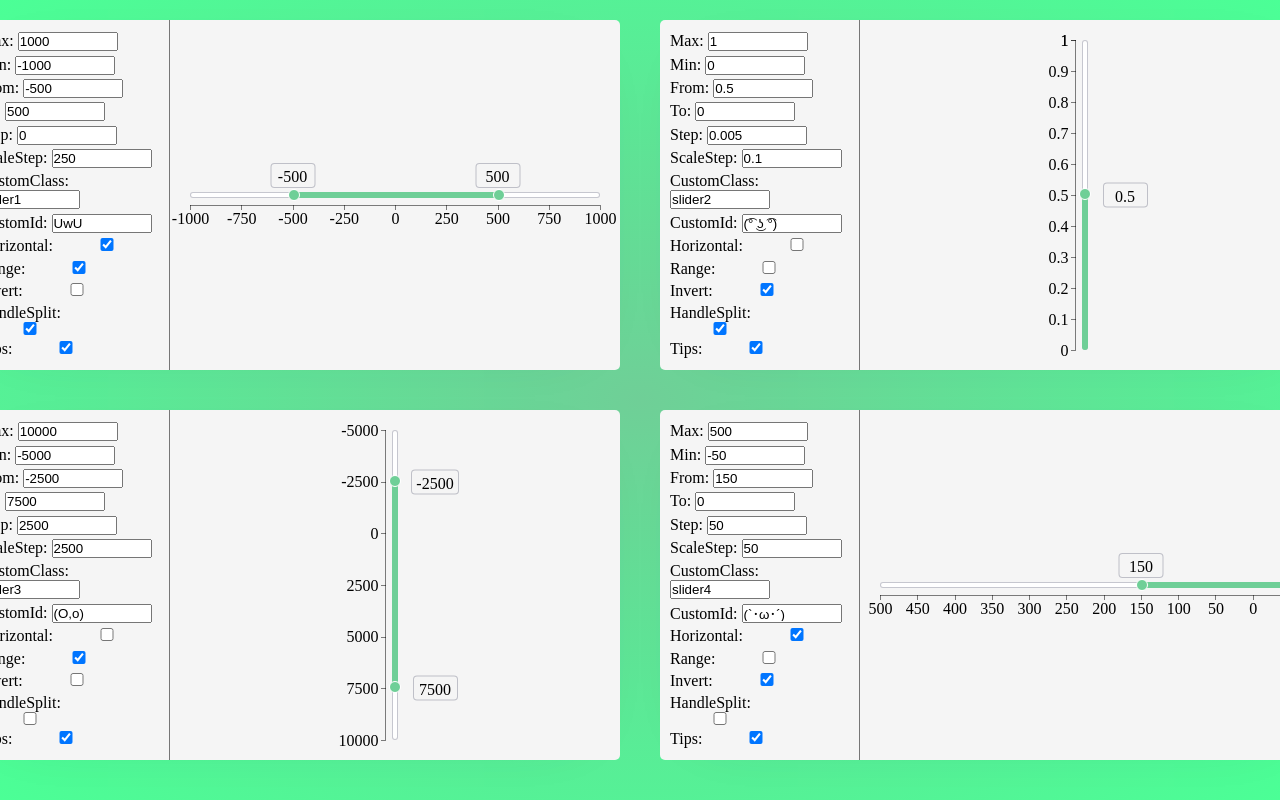
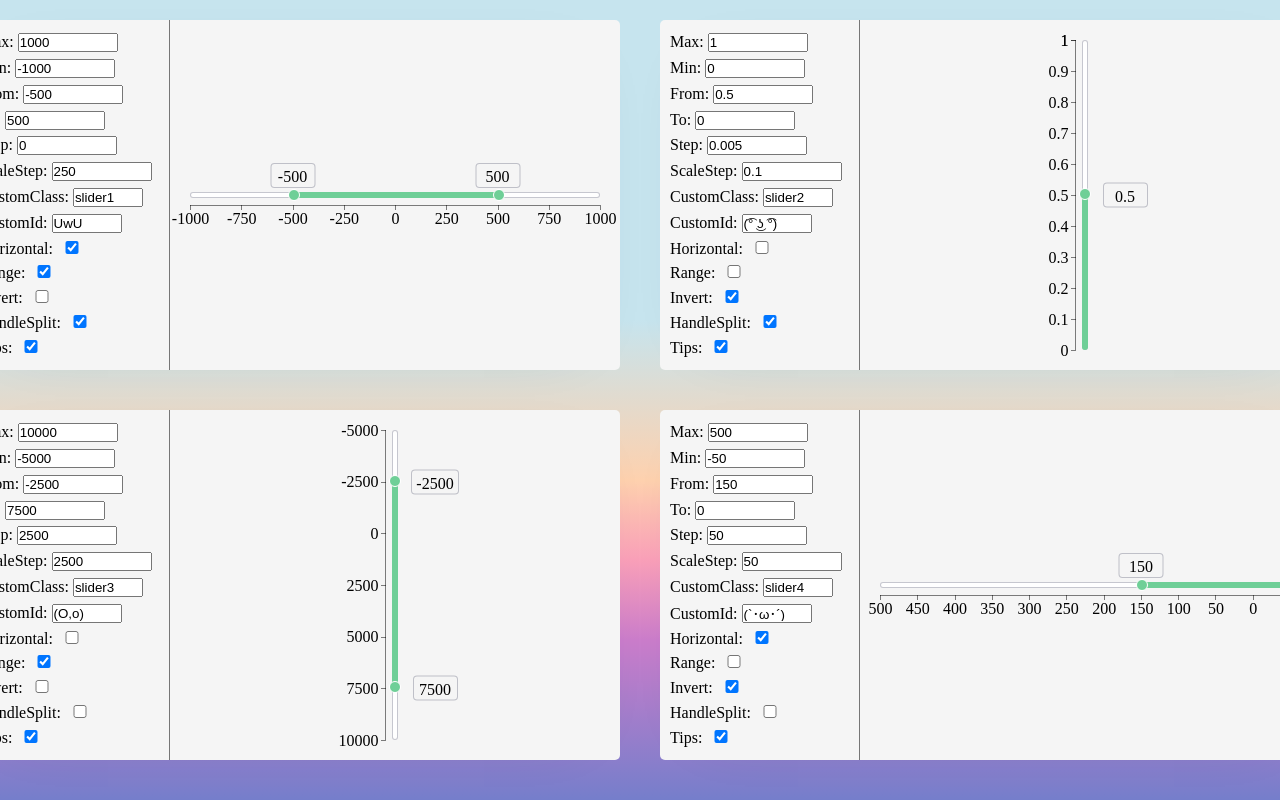
Before and after one commit to LASCode/Slider, a website built with webpack: page src/demoPage/demoPage.html in a window 1280 px wide. Shown: the top 800 px of the page. Built offline with nearby package versions, Linux system fonts and the light colour scheme.

Commit message:
demopage styles refactoring

```diff
--- a/src/demoPage/demoPage.scss
+++ b/src/demoPage/demoPage.scss
@@ -5,8 +5,12 @@
 .page {
   display: flex;
   justify-content: center;
+  //align-items: center; //
   height: 100vh;
-  background: radial-gradient(#6FCF97, #4bff96);
+  //backdrop-filter: blur(5px);
+  background: linear-gradient(#c6e4ee 0%, #c6e4ee 40%, #fed1ae 60%, #faa0b9 70%, #cb7dcb 80%, #757ecb 100%);
+  //background: radial-gradient(#6FCF97, #4bff96);
+  //background-color: whitesmoke;
   //#6FCF97#A3FFC9
   &__container{
     padding: 20px 0;
@@ -24,9 +28,16 @@
   border-radius: 5px;
   grid-template-columns: 200px 450px;
   box-shadow: 0px 8px 61px -45px rgba(34, 60, 80, 0.2);
-
-  input {
+  input[type='text'] {
+    width: 70px;
+    outline: none;
+  }
+  input[type='number'] {
     width: 100px;
+    outline: none;
+  }
+  input[type='checkbox'] {
+    width: 30px;
     outline: none;
   }
 
```
